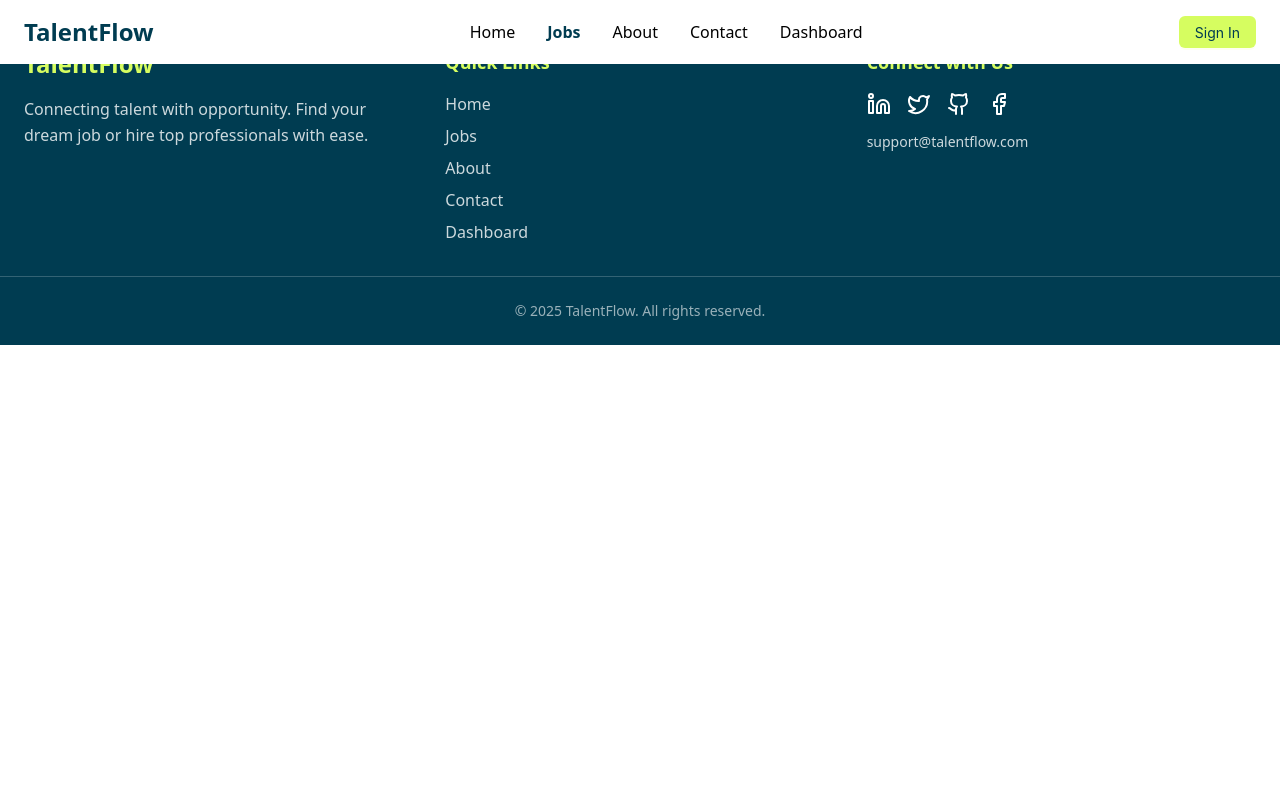
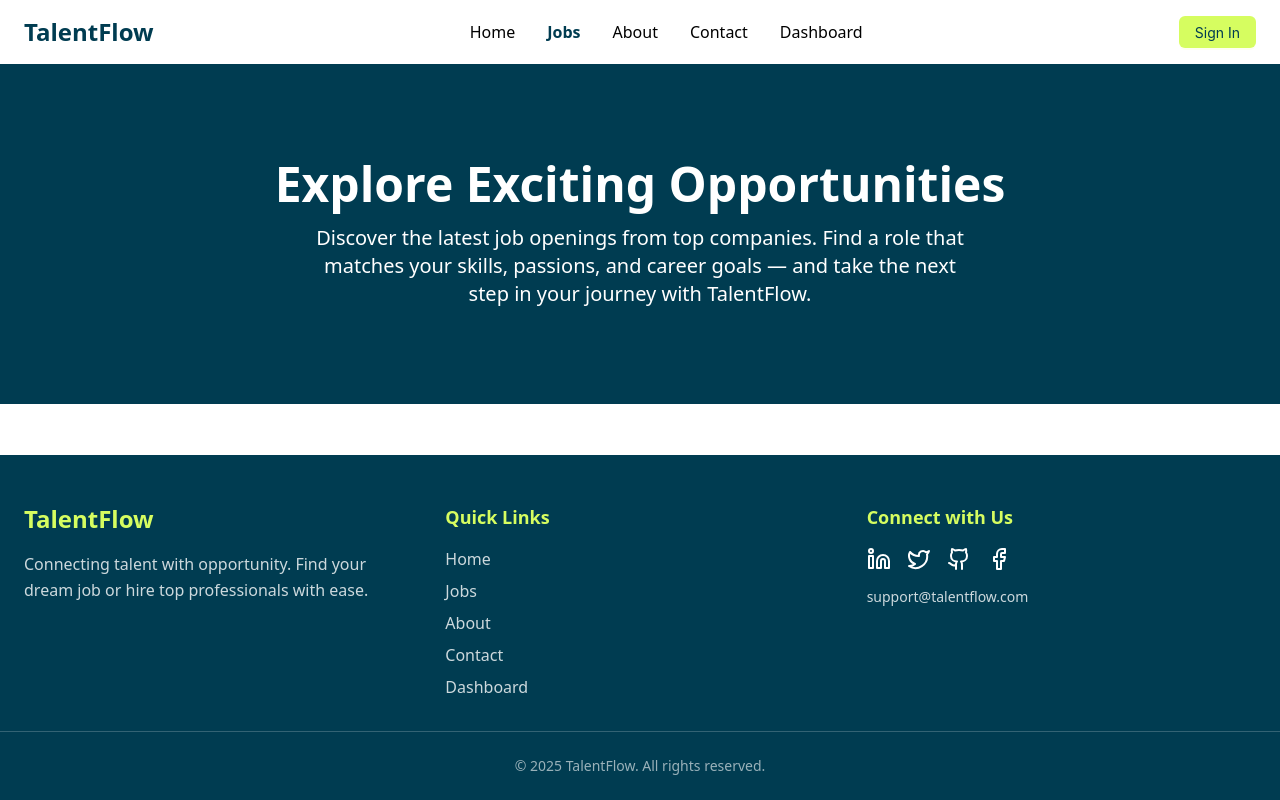
Before and after one commit to ArunRoy404/Talent-Flow, a Next.js app: page /jobs in a window 1280 px wide. Built offline with nearby package versions, Linux system fonts and the light colour scheme; no server answers; what @ant-design/nextjs-registry would draw is missing.

Commit message:
feat: Jobs page added

```diff
--- a/src/app/jobs/page.js
+++ b/src/app/jobs/page.js
@@ -1,10 +1,23 @@
+import PageBanner from '@/components/PageBanner/PageBanner';
+import PageDescription from '@/components/PageBanner/PageDescription';
+import PageTitle from '@/components/PageBanner/PageTitle';
 import React from 'react';
 
 const Jobs = () => {
     return (
-        <div>
+        <main className="bg-base text-text-base">
+            {/* Hero Section */}
+            <PageBanner>
+                <PageTitle>
+                    Explore Exciting Opportunities
+                </PageTitle>
+                <PageDescription>
+                    Discover the latest job openings from top companies. Find a role that matches your skills,
+                    passions, and career goals — and take the next step in your journey with TalentFlow.
+                </PageDescription>
+            </PageBanner>
 
-        </div>
+        </main>
     );
 };
 
--- a/src/app/layout.js
+++ b/src/app/layout.js
@@ -31,7 +31,9 @@ export default function RootLayout({ children }) {
           <NextAuthSessionProvider>
             <Toaster />
             <Navbar />
-            {children}
+            <div className="min-h-[calc(100vh-613px)] md:min-h-[calc(100vh-345px)] ">
+              {children}
+            </div>
             <Footer />
           </NextAuthSessionProvider>
         </AntConfigProvider>
--- a/src/components/PageBanner/PageBanner.jsx
+++ b/src/components/PageBanner/PageBanner.jsx
@@ -2,9 +2,9 @@ import React from 'react';
 
 const PageBanner = ({ children }) => {
     return (
-        <div className="pt-36 pb-20 md:pt-40 md:pb-24 bg-secondary text-white text-center px-6">
+        <section className="pt-36 pb-20 md:pt-40 md:pb-24 bg-secondary text-white text-center px-6">
             {children}
-        </div>
+        </section>
     );
 };
 
```
